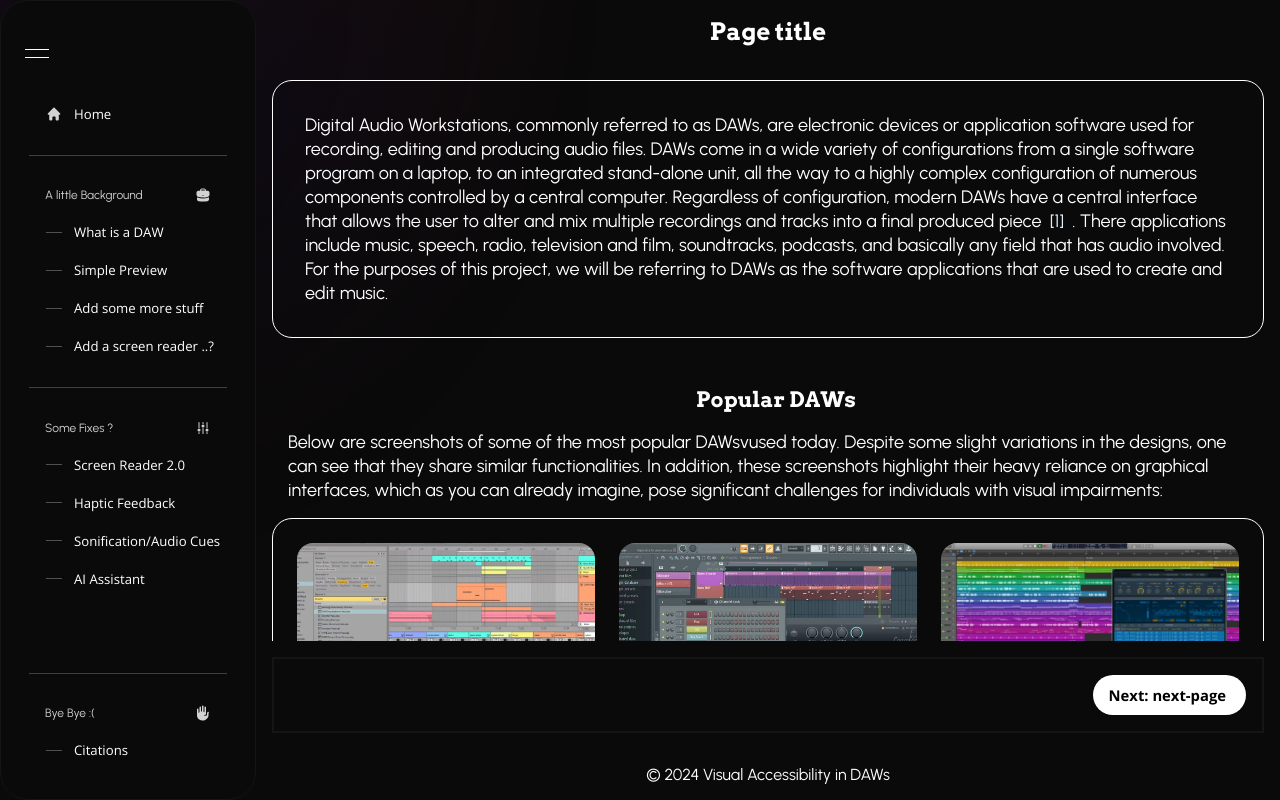
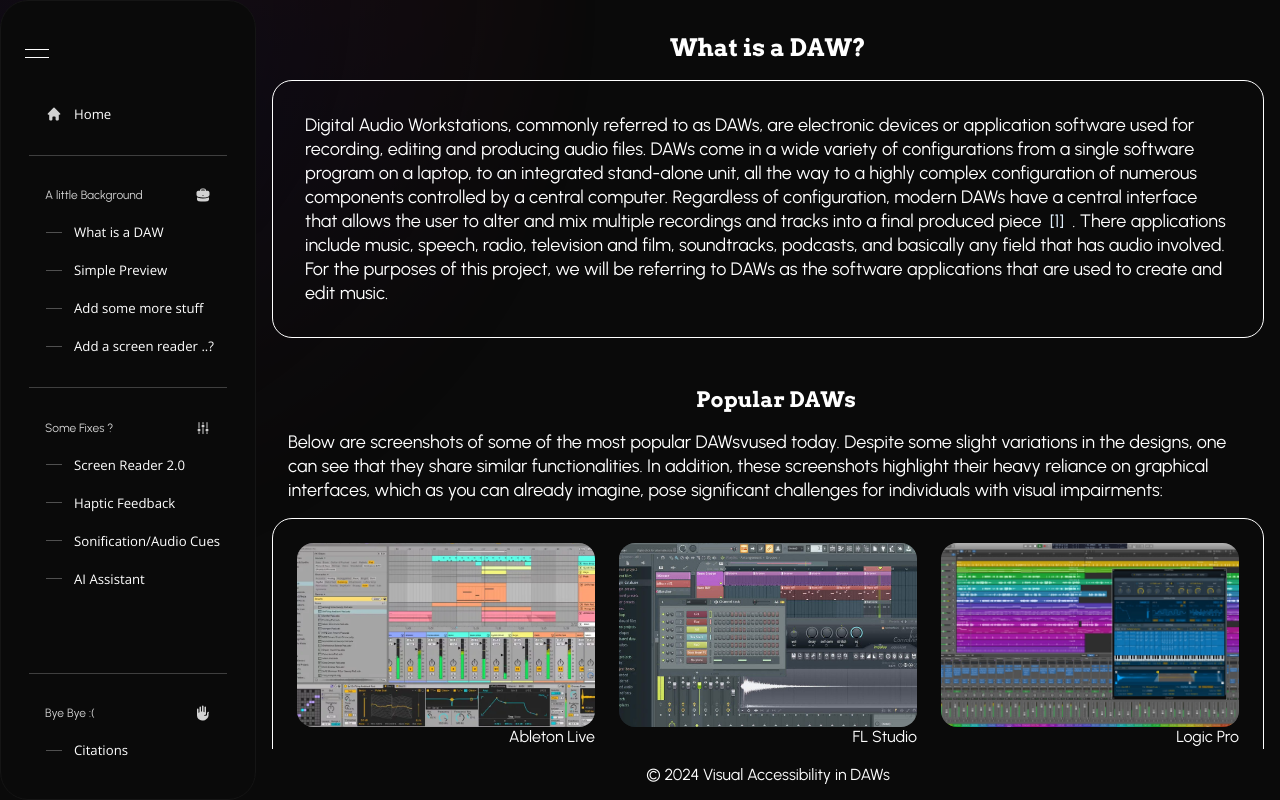
Before and after one commit to ota231/viz-daw-next, a Next.js app: page /background/what-is-daw in a window 1280 px wide. Built offline with nearby package versions, Linux system fonts and the light colour scheme.

Commit message:
make some layout changes

```diff
--- a/src/app/background/layout.tsx
+++ b/src/app/background/layout.tsx
@@ -1,32 +1,13 @@
 import { Flex, Text, Button, Arrow } from '@/once-ui/components';
 import { Sidebar } from '@/once-ui/modules';
 
-export default function RootLayout({ children, title }: { children: React.ReactNode, title: string }) {
+export default function RootLayout({ children }: { children: React.ReactNode }) {
 
   return (
     <Flex direction="row" fillHeight fillWidth>
       <Sidebar />
 
       <Flex direction="column" fillWidth>
-        {/* Page Header */}
-        <Flex
-          as="header"
-          paddingY='16'
-          paddingX="24"
-          justifyContent="center"
-          alignItems="center"
-          maxHeight={64}
-          radius='l'
-          background='transparent'
-        >
-          <Text
-            as="h1"
-            variant='heading-strong-xl'
-            align='center'>
-            Page title
-          </Text>
-
-        </Flex>
 
         {/* Main Content */}
         <Flex
@@ -37,24 +18,6 @@
           {children}
         </Flex>
 
-        <Flex
-          border='neutral-weak'
-          borderStyle="solid-2"
-          margin='16'
-          padding='16'
-          justifyContent='right'
-        >
-          <Button
-            id="next"
-            href="" // should be dynamic
-            variant="primary">
-            <Flex alignItems="center">
-              Next: next-page
-              <Arrow trigger="#next" color='onSolid' />
-            </Flex>
-          </Button>
-
-        </Flex>
 
         {/* Page Footer */}
         <Flex
--- a/src/app/background/what-is-daw/page.tsx
+++ b/src/app/background/what-is-daw/page.tsx
@@ -1,10 +1,31 @@
-import { Flex, Text, SmartLink, Grid, SmartImage } from '@/once-ui/components';
+import { Flex, Text, SmartLink, Grid, SmartImage, Button, Arrow } from '@/once-ui/components';
 
 export default function WhatIsDaw() {
 
     return (
+
         <Flex
             direction='column'>
+
+            <Flex
+                as="header"
+                paddingY='16'
+                paddingX="24"
+                justifyContent="center"
+                alignItems="center"
+                maxHeight={64}
+                radius='l'
+                background='transparent'
+            >
+                <Text
+                    as="h1"
+                    variant='heading-strong-xl'
+                    align='center'>
+                    What is a DAW?
+                </Text>
+
+            </Flex>
+
             <Flex
                 borderStyle='solid-1'
                 radius='s'>
@@ -110,6 +131,23 @@
 
             </Flex>
 
+            <Flex
+                margin='16'
+                padding='16'
+                justifyContent='right'
+            >
+                <Button
+                    id="next"
+                    href="/background/simple-preview"
+                    variant="primary">
+                    <Flex alignItems="center">
+                        Next: Simple Preview
+                        <Arrow trigger="#next" color='onSolid' />
+                    </Flex>
+                </Button>
+
+            </Flex>
+
         </Flex>
     );
 }
```
